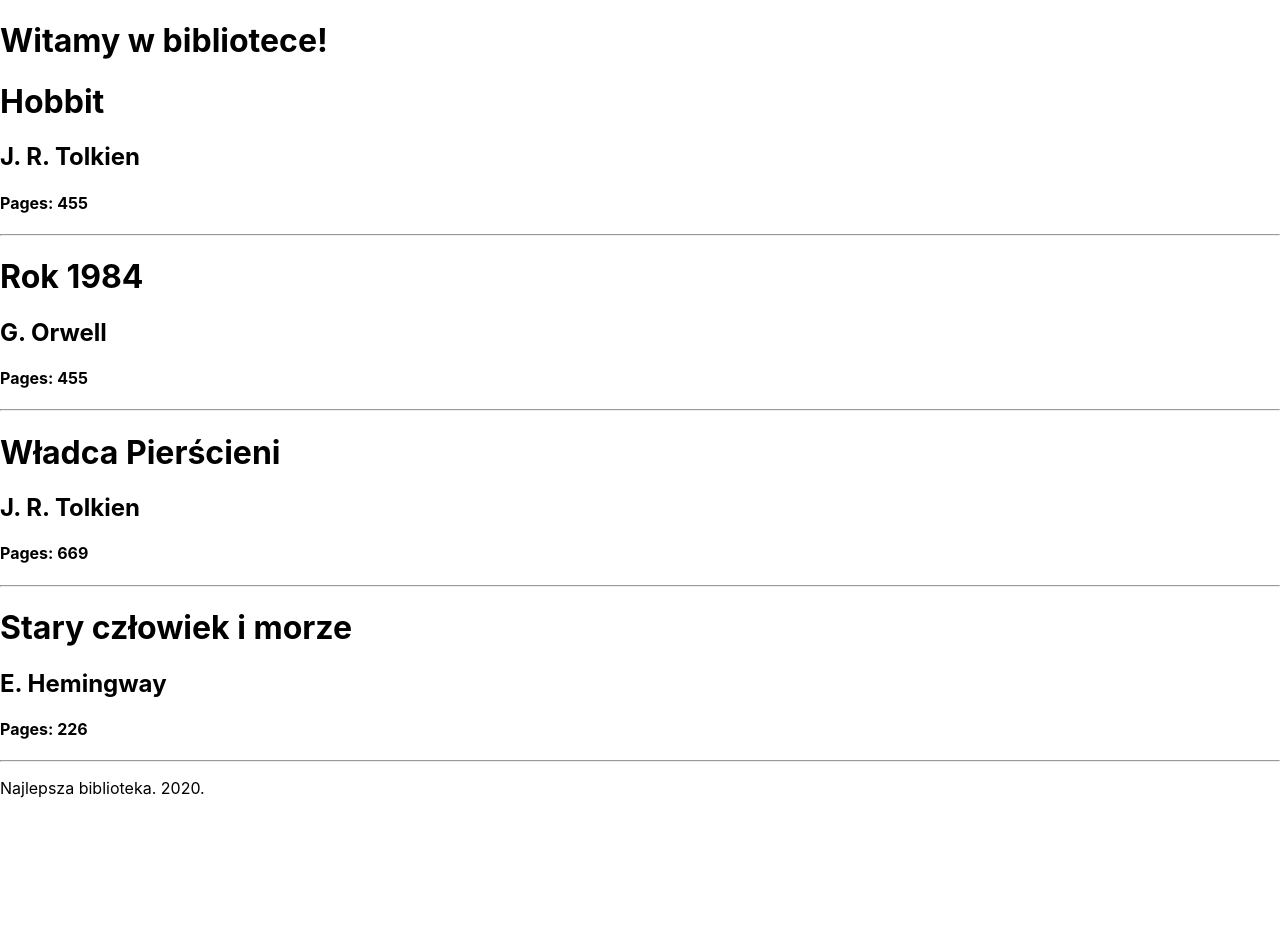
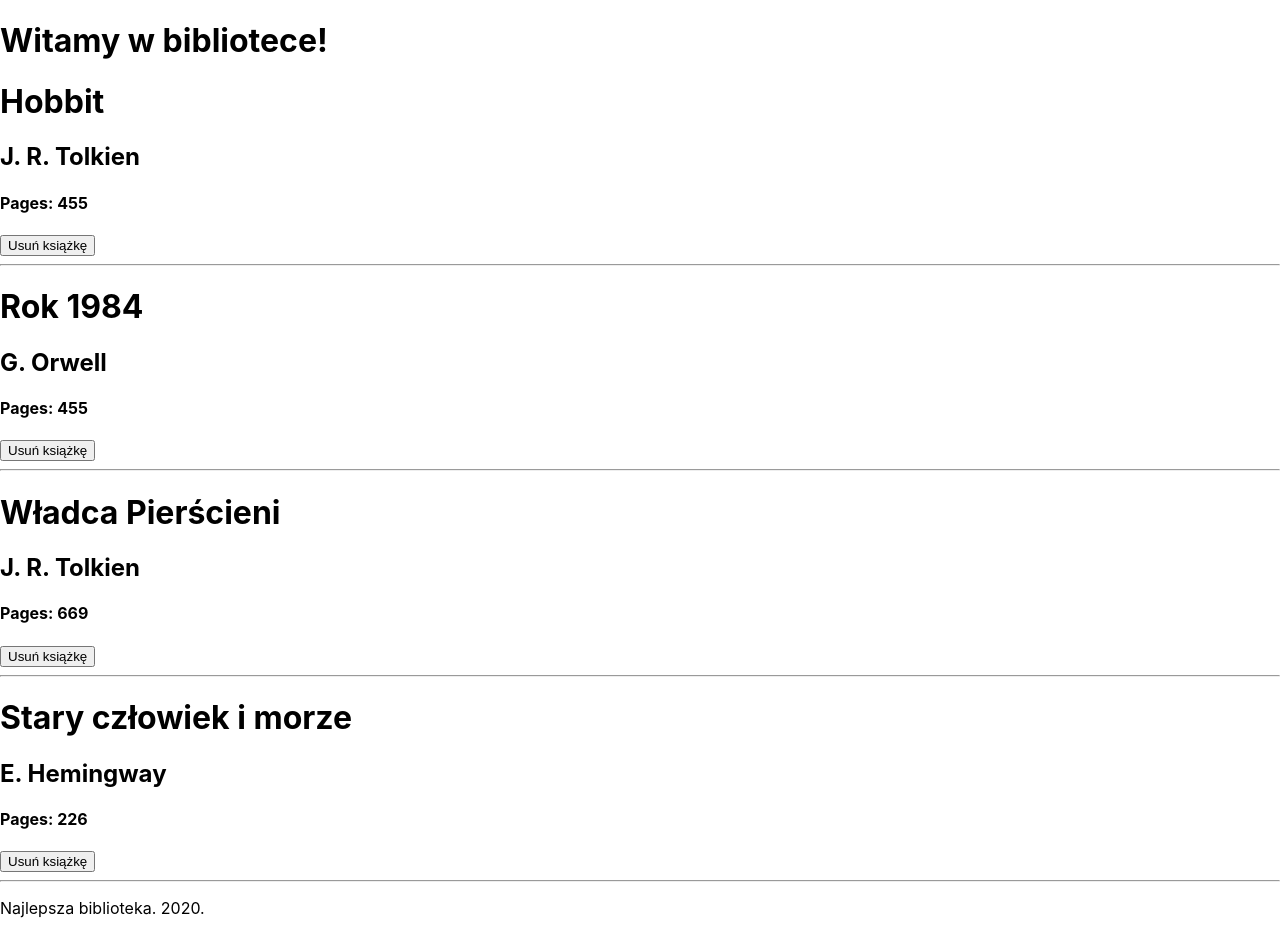
Before and after one commit to oskar0809/react-rozdzial3, a React (Create React App) app: page / in a window 1280 px wide. Before the commit the page ends 814 px from the top, so only its background shows below. Built offline with nearby package versions, Linux system fonts and the light colour scheme.

Commit message:
listing 3.25

```diff
--- a/src/Book.js
+++ b/src/Book.js
@@ -38,7 +38,7 @@ class Book extends Component{
                 <Header/>
                 {
                     this.state.books.map((book, i) =>
-                        <BookDescription key = {i} title={book.title} author={book.author} pages={book.pages} />
+                        <BookDescription key = {i} {...book} deleteBook={this.deleteSingleBook}/>
                     )
                 }
                 <Footer/>
--- a/src/BookDescription.js
+++ b/src/BookDescription.js
@@ -4,6 +4,9 @@ const BookDescription = (props) =>{
             <h1>{props.title}</h1>
             <h2>{props.author}</h2>
             <h4>Pages: {props.pages}</h4>
+            <button onClick={() => props.deleteBook(props.id)}>
+                Usuń książkę
+            </button>
             <hr/>
         </div>
     );
```
